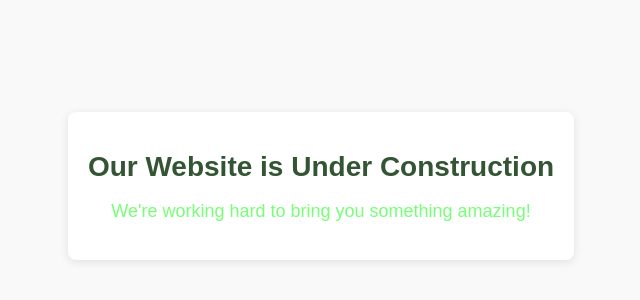
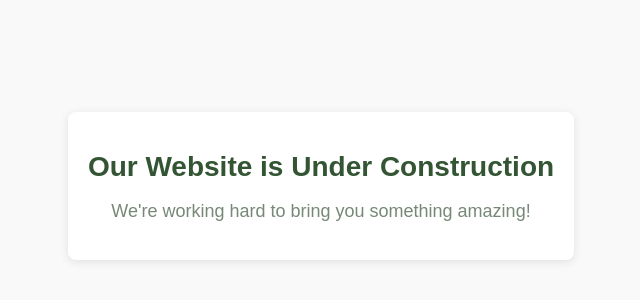
Before and after one commit to Learning-Dan/learning-dan.github.io, a plain HTML site: page index.html in a window 1280 px wide. Shown: the part 214-514 px from the top of the page, without its empty margins (319-959 px from the left). Drawn offline with Linux system fonts and the light colour scheme.

Commit message:
Update index.html

```diff
--- a/index.html
+++ b/index.html
@@ -29,7 +29,7 @@
         }
         p {
             font-size: 18px;
-            color: #7F7;
+            color: #787;
         }
     </style>
 </head>
```
